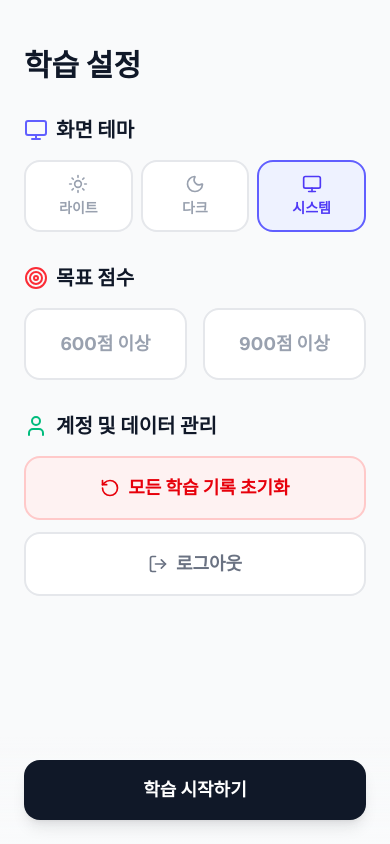
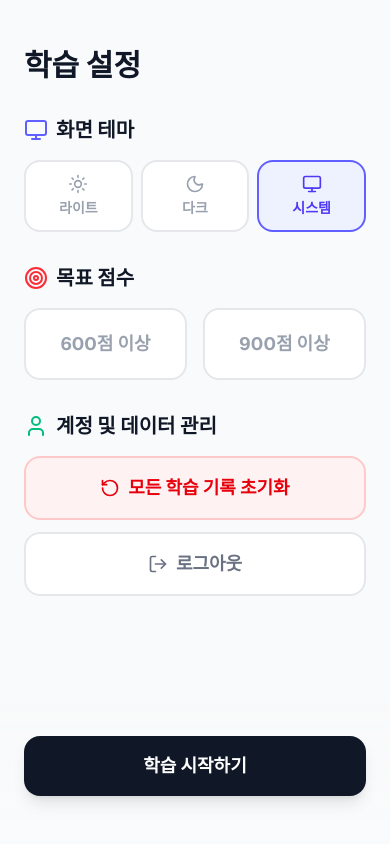
Before and after one commit to taetoo/ttvoca, a Next.js app: page /settings in a window 390 px wide. Built offline with nearby package versions, Linux system fonts and the light colour scheme; no server answers.

Commit message:
Enhance mobile UI layout for system bars

```diff
--- a/src/app/page.tsx
+++ b/src/app/page.tsx
@@ -148,7 +148,7 @@ export default function DashboardPage() {
       </main>
 
       {/* Start Button Fixed at Bottom */}
-      <div className="fixed bottom-[88px] left-0 right-0 px-6 z-20 pointer-events-none bg-gradient-to-t from-gray-50 dark:from-gray-950 to-transparent pt-12">
+      <div className="fixed bottom-[110px] left-0 right-0 px-6 z-20 pointer-events-none bg-gradient-to-t from-gray-50 dark:from-gray-950 to-transparent pt-12 pb-2">
         <button
           onClick={handleStart}
           className="w-full flex items-center justify-center gap-2 py-4 bg-gray-900 dark:bg-gray-100 text-white dark:text-gray-900 rounded-2xl font-bold text-lg shadow-xl hover:bg-gray-800 dark:hover:bg-white active:scale-[0.98] transition-all pointer-events-auto"
--- a/src/app/settings/page.tsx
+++ b/src/app/settings/page.tsx
@@ -148,7 +148,7 @@ export default function SettingsPage() {
         </section>
       </div>
 
-      <div className="fixed bottom-0 left-0 right-0 p-6 bg-gradient-to-t from-gray-50 dark:from-gray-950 to-transparent pointer-events-none">
+      <div className="fixed bottom-0 left-0 right-0 p-6 pt-12 pb-12 bg-gradient-to-t from-gray-50 dark:from-gray-950 to-transparent pointer-events-none">
         <button
           onClick={handleStart}
           className="w-full py-4 bg-gray-900 dark:bg-gray-100 text-white dark:text-gray-900 rounded-2xl font-bold text-lg shadow-lg hover:bg-gray-800 dark:hover:bg-white active:scale-95 transition-all pointer-events-auto"
--- a/src/components/Deck/CardControls.tsx
+++ b/src/components/Deck/CardControls.tsx
@@ -6,7 +6,7 @@ interface CardControlsProps {
 
 export default function CardControls({ onAction }: CardControlsProps) {
   return (
-    <div className="flex justify-center items-center gap-5 mt-auto mb-8 z-20">
+    <div className="flex justify-center items-center gap-5 mt-auto mb-16 z-20">
       <div className="flex flex-col items-center gap-2">
         <button
           onClick={() => onAction('left')}
--- a/src/components/Navigation/BottomNavBar.tsx
+++ b/src/components/Navigation/BottomNavBar.tsx
@@ -7,7 +7,7 @@ interface NavProps {
 
 export default function BottomNavBar({ currentTab }: NavProps) {
   return (
-    <nav className="bg-white dark:bg-gray-900 border-t border-gray-100 dark:border-gray-800 pb-safe pt-2 px-6 flex justify-between items-center shadow-[0_-10px_20px_-10px_rgba(0,0,0,0.05)] z-50 transition-colors">
+    <nav className="bg-white dark:bg-gray-900 border-t border-gray-100 dark:border-gray-800 pb-8 pt-3 px-6 flex justify-between items-center shadow-[0_-10px_20px_-10px_rgba(0,0,0,0.05)] z-50 transition-colors">
       <Link href="/" className={`flex flex-col items-center p-2 rounded-xl transition-colors w-16 ${currentTab === 'home' ? 'text-gray-900 dark:text-gray-100' : 'text-gray-400 dark:text-gray-500 hover:bg-gray-50 dark:hover:bg-gray-800'}`}>
         <Home size={24} strokeWidth={currentTab === 'home' ? 3 : 2} className={currentTab === 'home' ? '-mt-1' : ''} />
         <span className="text-[10px] font-bold mt-1">학습</span>
```
